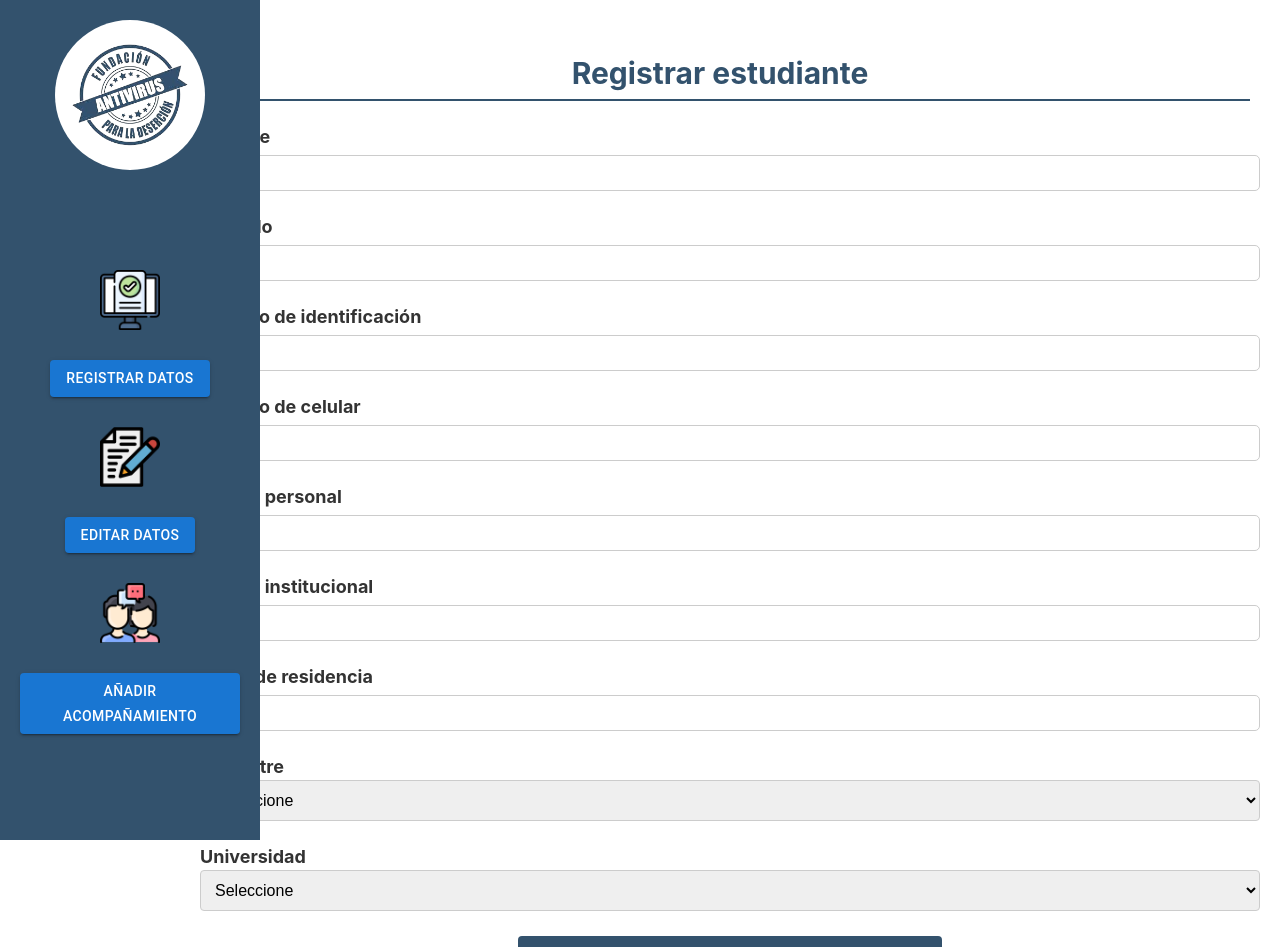
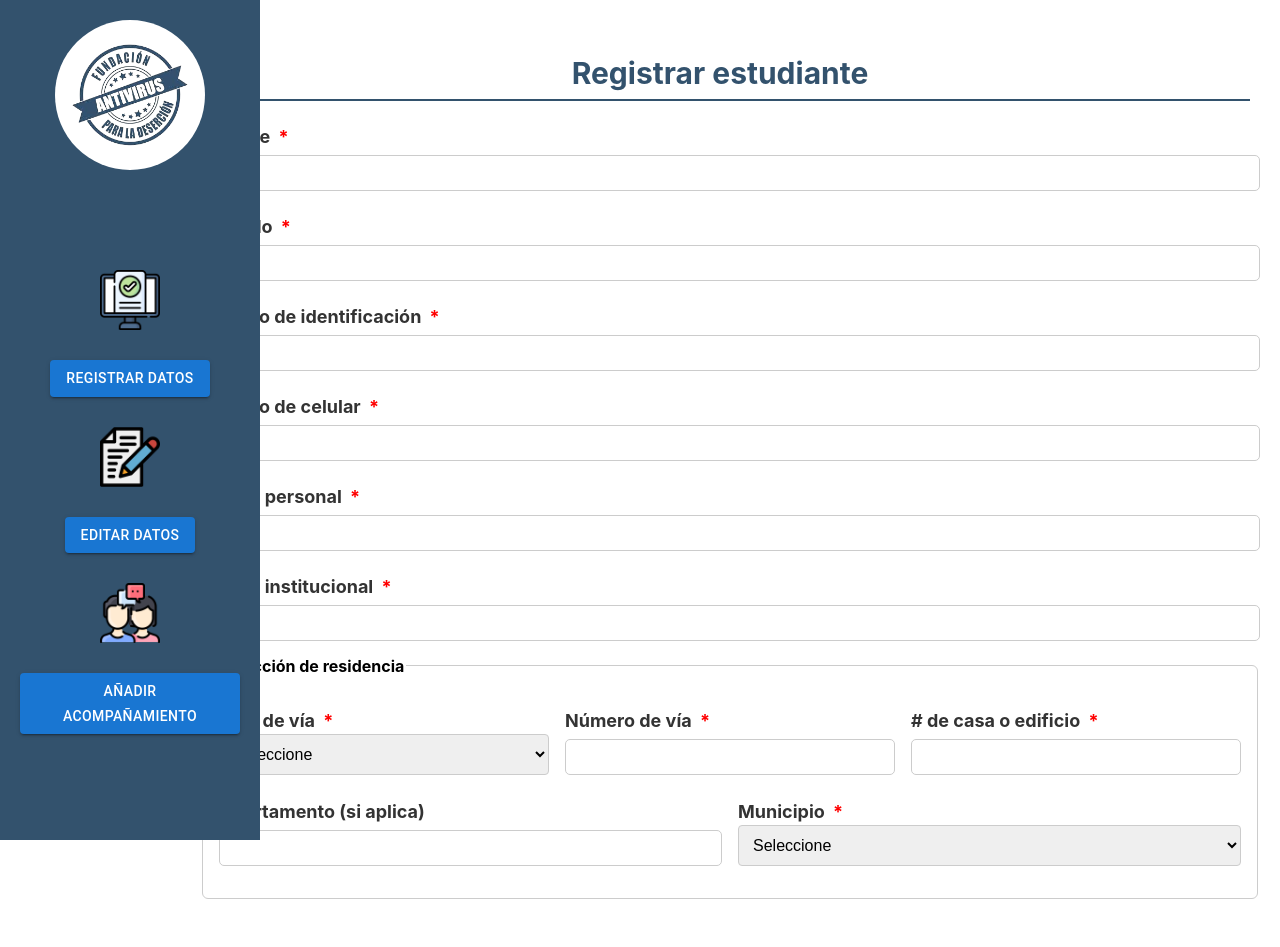
Before and after one commit to danielarodriguez4/frontendPI, a React (Create React App) app: page / in a window 1280 px wide. Shown: the top 947 px of the page. Built offline with nearby package versions, Linux system fonts and the light colour scheme.

Commit message:
Se modifica el formato del formulario para registrar estudiantes

```diff
--- a/src/App.js
+++ b/src/App.js
@@ -14,7 +14,11 @@ const ContactForm = () => {
         phoneNumber: '',
         personalEmail: '',
         institutionalEmail: '',
-        residence: '',
+        streetType: '',
+        streetNumber: '',
+        buildingNumber: '',
+        apartment: '',
+        municipality: '',
         semester: '',
         university: ''
     });
@@ -39,14 +43,32 @@ const ContactForm = () => {
 
         setLoading(true);
 
+        // Construir dirección completa
+        const fullAddress = `${formData.streetType} ${formData.streetNumber} #${formData.buildingNumber}` +
+            (formData.apartment ? ` Apt ${formData.apartment}` : '') +
+            `, ${formData.municipality}`;
+
+        const dataToSend = {
+            firstName: formData.firstName,
+            lastName: formData.lastName,
+            idNumber: formData.idNumber,
+            phoneNumber: formData.phoneNumber,
+            personalEmail: formData.personalEmail,
+            institutionalEmail: formData.institutionalEmail,
+            residence: fullAddress,
+            semester: formData.semester,
+            university: formData.university
+        };
+
         try {
-            await axios.post(`${API_URL}/api/info`, formData, {
+            await axios.post(`${API_URL}/api/info`, dataToSend, {
                 headers: {
                     'Authorization': `Bearer ${token}`,
                     'Content-Type': 'application/json'
                 }
             });
             alert('Datos guardados con éxito');
+
             setFormData({
                 firstName: '',
                 lastName: '',
@@ -54,7 +76,11 @@ const ContactForm = () => {
                 phoneNumber: '',
                 personalEmail: '',
                 institutionalEmail: '',
-                residence: '',
+                streetType: '',
+                streetNumber: '',
+                buildingNumber: '',
+                apartment: '',
+                municipality: '',
                 semester: '',
                 university: ''
             });
@@ -79,49 +105,86 @@ const ContactForm = () => {
                 <div className="form-grid">
                     <h2>Registrar estudiante</h2>
                     <form onSubmit={handleSubmit} className="contact-form">
-                    <div>
-                            <label>Nombre</label>
+                        <div>
+                            <label>Nombre <span className="required-asterisk">*</span></label>
                             <input type="text" name="firstName" value={formData.firstName} onChange={handleChange} required />
                         </div>
 
                         <div>
-                            <label>Apellido</label>
+                            <label>Apellido <span className="required-asterisk">*</span></label>
                             <input type="text" name="lastName" value={formData.lastName} onChange={handleChange} required />
                         </div>
 
                         <div>
-                            <label>Número de identificación</label>
+                            <label>Número de identificación <span className="required-asterisk">*</span></label>
                             <input type="text" name="idNumber" value={formData.idNumber} onChange={handleChange} required />
                         </div>
 
                         <div>
-                            <label>Número de celular</label>
+                            <label>Número de celular <span className="required-asterisk">*</span></label>
                             <input type="text" name="phoneNumber" value={formData.phoneNumber} onChange={handleChange} required />
                         </div>
 
                         <div>
-                            <label>Correo personal</label>
+                            <label>Correo personal <span className="required-asterisk">*</span></label>
                             <input type="email" name="personalEmail" value={formData.personalEmail} onChange={handleChange} required />
                         </div>
 
                         <div>
-                            <label>Correo institucional</label>
+                            <label>Correo institucional <span className="required-asterisk">*</span></label>
                             <input type="email" name="institutionalEmail" value={formData.institutionalEmail} onChange={handleChange} required />
                         </div>
 
-                        <div>
-                            <label>Lugar de residencia</label>
-                            <input type="text" name="residence" value={formData.residence} onChange={handleChange} required />
-                        </div>
+                        <fieldset className="direccion-group">
+                            <legend>Dirección de residencia</legend>
+
+                            <div className="direccion-row">
+                                <div className="direccion-col">
+                                    <label>Tipo de vía <span className="required-asterisk">*</span></label>
+                                    <select name="streetType" value={formData.streetType} onChange={handleChange} required>
+                                        <option value="">Seleccione</option>
+                                        <option value="Avenida">Avenida</option>
+                                        <option value="Calle">Calle</option>
+                                        <option value="Carrera">Carrera</option>
+                                        <option value="Transversal">Transversal</option>
+                                    </select>
+                                </div>
+
+                                <div className="direccion-col">
+                                    <label>Número de vía <span className="required-asterisk">*</span></label>
+                                    <input type="text" name="streetNumber" value={formData.streetNumber} onChange={handleChange} required />
+                                </div>
+
+                                <div className="direccion-col">
+                                    <label># de casa o edificio <span className="required-asterisk">*</span></label>
+                                    <input type="text" name="buildingNumber" value={formData.buildingNumber} onChange={handleChange} required />
+                                </div>
+                            </div>
+
+                            <div className="direccion-row">
+                                <div className="direccion-col">
+                                    <label>Apartamento (si aplica)</label>
+                                    <input type="text" name="apartment" value={formData.apartment} onChange={handleChange} />
+                                </div>
+
+                                <div className="direccion-col">
+                                    <label>Municipio <span className="required-asterisk">*</span></label>
+                                    <select name="municipality" value={formData.municipality} onChange={handleChange} required>
+                                        <option value="">Seleccione</option>
+                                        <option value="Bello">Bello</option>
+                                        <option value="Medellín">Medellín</option>
+                                        <option value="Itagüí">Itagüí</option>
+                                        <option value="Sabaneta">Sabaneta</option>
+                                        <option value="La Estrella">La Estrella</option>
+                                    </select>
+                                </div>
+                            </div>
+                        </fieldset>
+
 
                         <div>
-                            <label>Semestre</label>
-                            <select
-                                name="semester"
-                                value={formData.semester}
-                                onChange={handleChange}
-                                required
-                            >
+                            <label>Semestre <span className="required-asterisk">*</span></label>
+                            <select name="semester" value={formData.semester} onChange={handleChange} required>
                                 <option value="">Seleccione</option>
                                 {[...Array(9)].map((_, i) => (
                                     <option key={i + 1} value={i + 1}>{i + 1}</option>
@@ -130,21 +193,14 @@ const ContactForm = () => {
                         </div>
 
                         <div>
-                            <label>Universidad</label>
-                            <select
-                                name="university"
-                                value={formData.university}
-                                onChange={handleChange}
-                                required
-                            >
+                            <label>Universidad <span className="required-asterisk">*</span></label>
+                            <select name="university" value={formData.university} onChange={handleChange} required>
                                 <option value="">Seleccione</option>
                                 <option value="Universidad de Antioquia">Universidad de Antioquia</option>
                                 <option value="Universidad Nacional">Universidad Nacional</option>
                                 <option value="Universidad EAFIT">Universidad EAFIT</option>
                             </select>
                         </div>
-
-
 
                         <button type="submit" className="submit-button" disabled={loading}>
                             {loading ? "Guardando..." : "Guardar"}
@@ -154,7 +210,6 @@ const ContactForm = () => {
             </div>
         </div>
     );
-
 };
 
 export default ContactForm;
--- a/src/Datoscontacto.css
+++ b/src/Datoscontacto.css
@@ -43,3 +43,29 @@ Azul #33526d  */
     background-color: #aaa;
     cursor: not-allowed;
 }
+
+.direccion-group {
+    border: 1px solid #ccc;
+    padding: 1rem;
+    margin-bottom: 1.5rem;
+    border-radius: 6px;
+}
+
+.direccion-group legend {
+    font-weight: bold;
+    margin-bottom: 0.5rem;
+}
+
+.direccion-row {
+    display: flex;
+    flex-wrap: wrap;
+    gap: 1rem;
+    margin-bottom: 1rem;
+}
+
+.direccion-col {
+    flex: 1;
+    min-width: 180px;
+    display: flex;
+    flex-direction: column;
+}
--- a/src/index.css
+++ b/src/index.css
@@ -73,6 +73,11 @@ select {
   border-radius: 4px;
   width: 100%;
   box-sizing: border-box;
+}
+.required-asterisk {
+  color: red;
+  font-size: 18px;
+  margin-left: 4px;
 }
 
 
```
